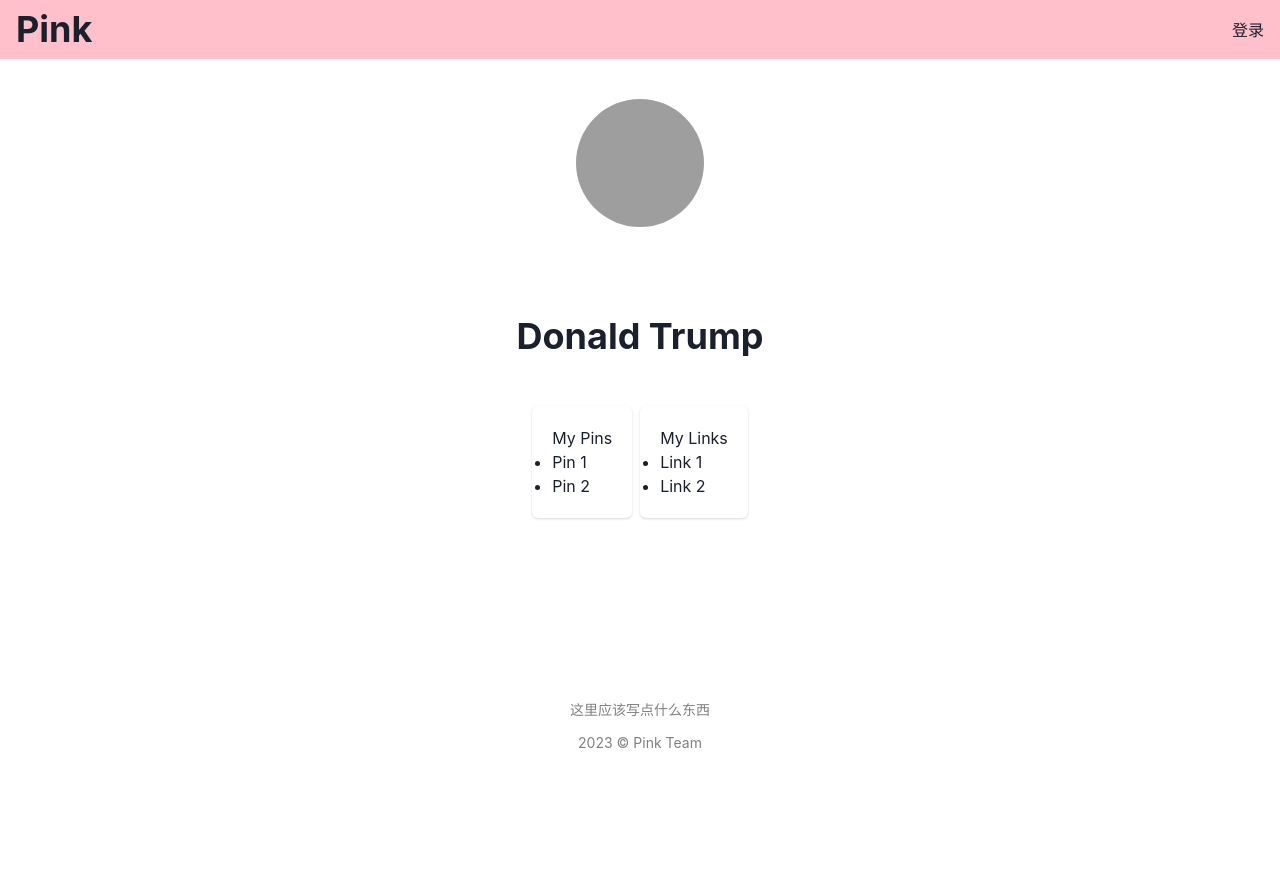
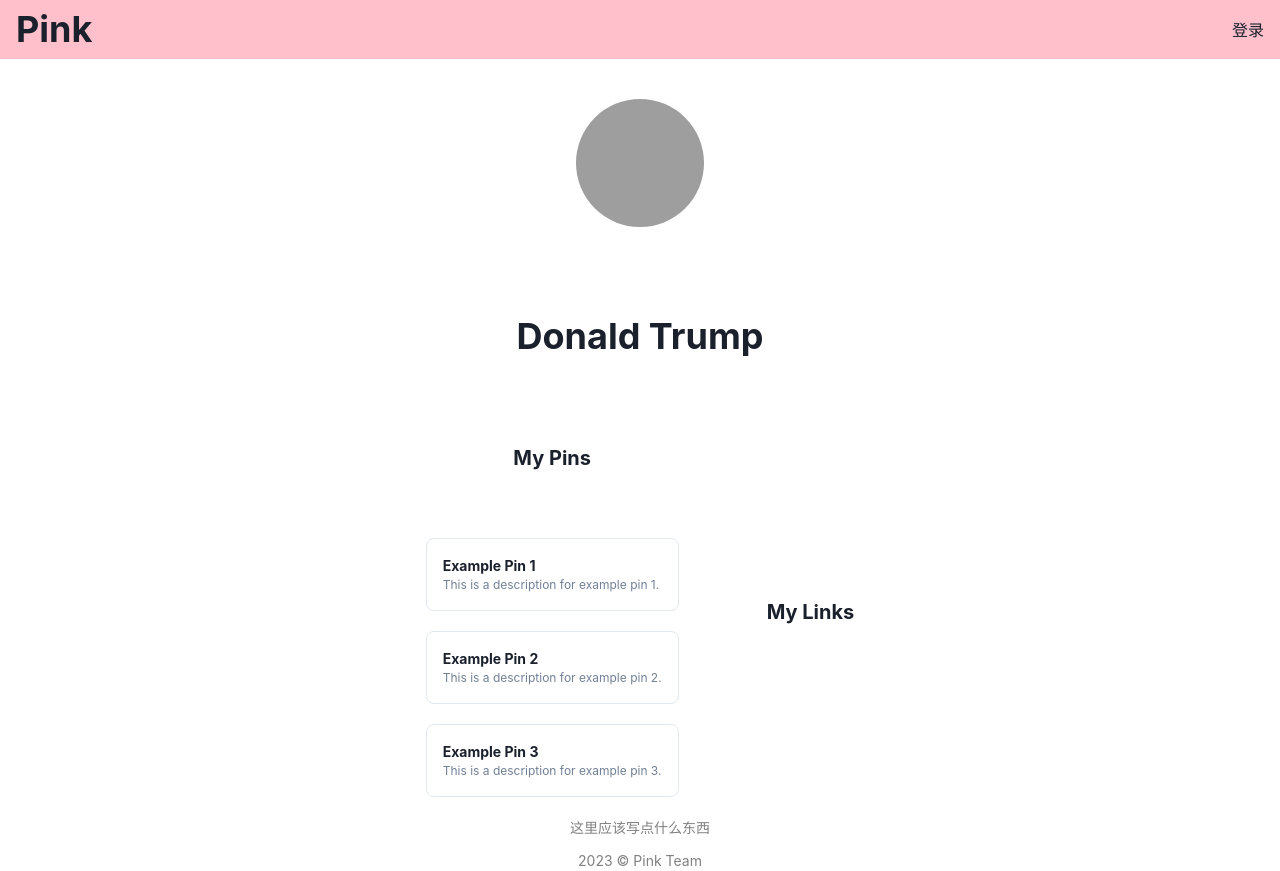
Before and after one commit to SECourse2023/pink, a Next.js app in the folder apps/ui/: page /profile in a window 1280 px wide. Before the commit the page ends 800 px from the top, so only its background shows below. Built offline with nearby package versions, Linux system fonts and the light colour scheme; grey boxes are pictures that could not be loaded.

Commit message:
reuse PinListView conponent, request for LinkListView

```diff
--- a/apps/ui/pages/profile.tsx
+++ b/apps/ui/pages/profile.tsx
@@ -1,7 +1,8 @@
 import { Flex, Avatar, Text, Wrap, WrapItem, Heading, Center, Spacer } from '@chakra-ui/react'
 import { Card, CardHeader, CardBody, CardFooter } from '@chakra-ui/react'
 import { Stack, HStack, VStack } from '@chakra-ui/react'
-import type { AppProps } from 'next/app'
+import PinListView from '../components/PinListView'
+import pinsData from '../data/pinsData'
 
 function ProfileView() {
   return (
@@ -21,24 +22,17 @@ function ProfileView() {
         </Heading>
       </Flex>
       <HStack>
-        <Card>
-          <CardHeader>
-            <Text>My Pins</Text>
-            <ul>
-              <li>Pin 1</li>
-              <li>Pin 2</li>
-            </ul>
-          </CardHeader>
-        </Card>
-        <Card>
-          <CardHeader>
-            <Text>My Links</Text>
-            <ul>
-              <li>Link 1</li>
-              <li>Link 2</li>
-            </ul>
-          </CardHeader>
-        </Card>
+        <VStack>
+          <Heading as="h2" size="md" mx="10" my="10">
+            My Pins
+          </Heading>
+          <PinListView pins={pinsData} />
+        </VStack>
+        <VStack>
+          <Heading as="h2" size="md" mx="10" my="10">
+            My Links
+          </Heading>
+        </VStack>
       </HStack>
     </VStack>
   )
```
Also changed, not shown: apps/ui/components/types.ts (+11 -0 lines), 1 other file (tests, documents, lock files or other folders).
